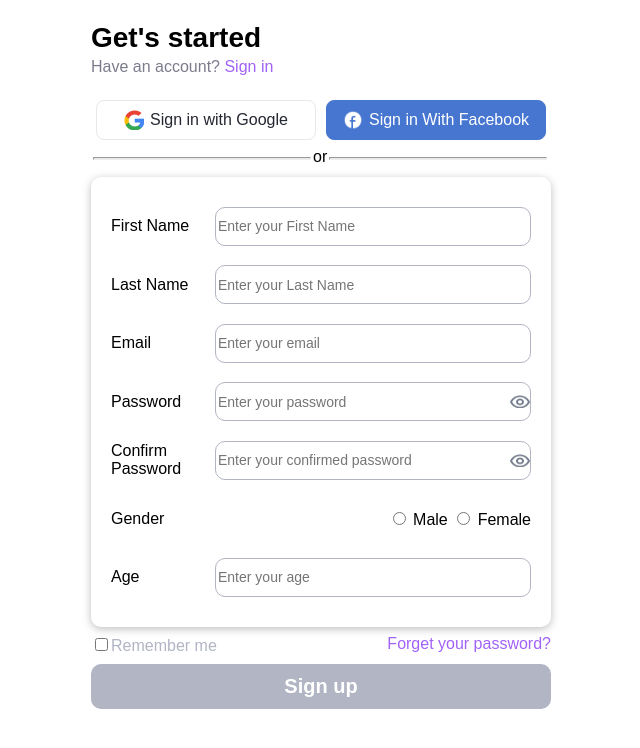
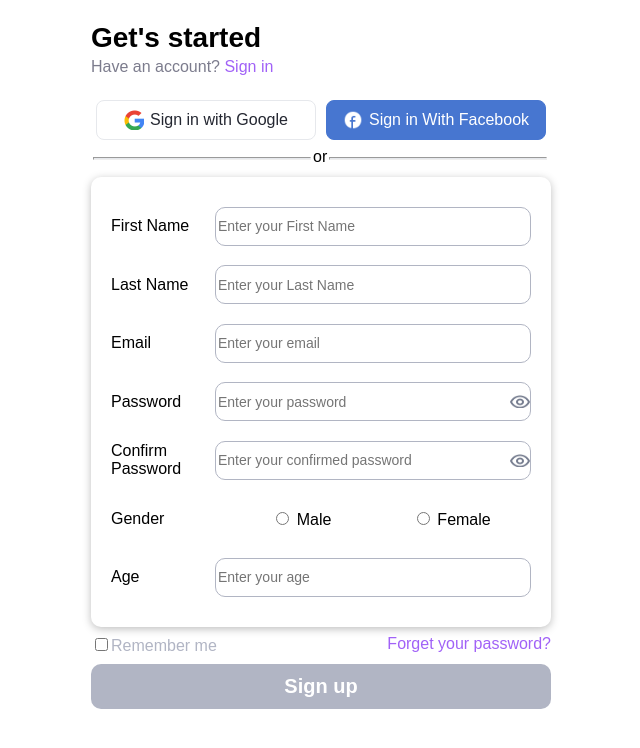
Before and after one commit to Botroskamal/AngularLearning, an Angular app: page /signup in a window 1280 px wide. Shown: the top 748 px of the page, without its empty margins (319-959 px from the left). Built offline with nearby package versions, Linux system fonts and the light colour scheme.

Commit message:
improve style for gender radioBtns

```diff
--- a/src/app/form/form.component.html
+++ b/src/app/form/form.component.html
@@ -65,7 +65,7 @@
 
         <div *ngIf="formType === 'signup'" class='field'>
             <span>Gender</span>
-            <div>
+            <div class="radioChoices">
                 <label>
                     <input [(ngModel)]="gender" type="radio" name="gender" value="Male" required>
                     Male
--- a/src/app/form/form.component.scss
+++ b/src/app/form/form.component.scss
@@ -47,6 +47,12 @@
                 }
             }
 
+            .radioChoices {
+                display: flex;
+                justify-content: space-around;
+                width: 300px;
+            }
+
             .error {
                 color: #7C7C8D;
                 font-size: 12px;
```
